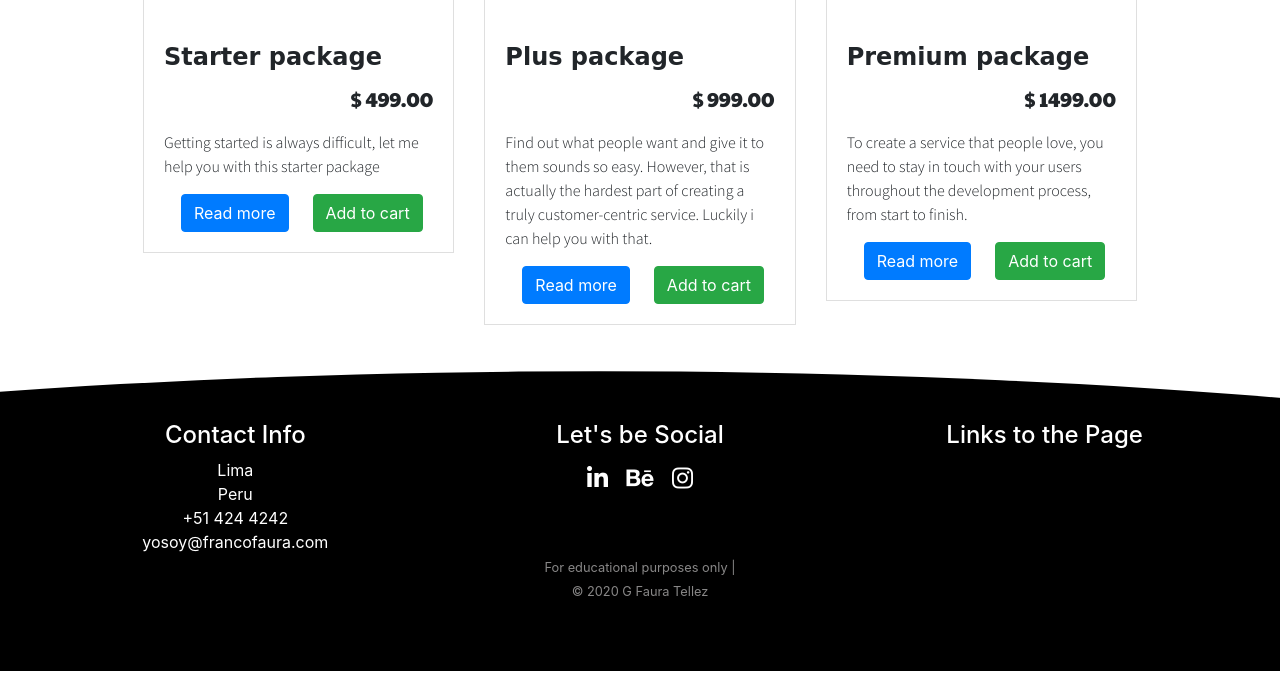
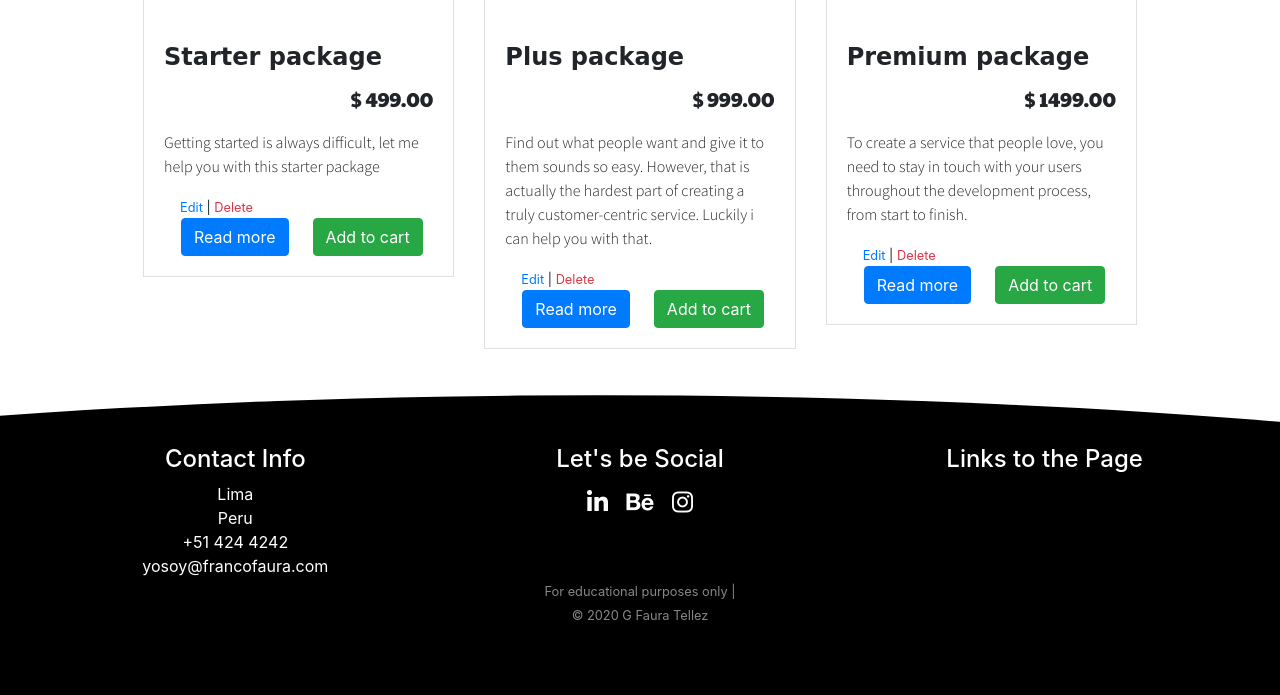
Before and after one commit to grisselfaura/Gris_MS4_project, a Django app: page /products/ in a window 1280 px wide. Shown: the part 529-1224 px from the top of the page. Before the commit the page ends 1200 px from the top, so only its background shows below. Run offline with Django 3.2, Linux system fonts and the light colour scheme; the visitor is signed in with stand-in values (Sample User, id 1); data comes from the database, SQL or seed files in the repository; some libraries are stand-ins or nearby versions; some web fonts are replaced.

Commit message:
product form delete option added

```diff
--- a/products/templates/products/services.html
+++ b/products/templates/products/services.html
@@ -95,6 +95,12 @@
                             {% endif %}
                             <p class="lead text-right price-text"> <strong>$ {{ instance.price }}</strong></p>
                             <p class="group inner list-group-item-text service-description">{{ instance.description }}</p>
+                            {% if request.user.is_superuser %}
+                                <small class="ml-3">
+                                    <a href="{% url 'edit_product' service_id %}">Edit</a> |
+                                    <a class="text-danger" href="{% url 'delete_product' service_id %}">Delete</a>
+                                </small>
+                            {% endif %}
                             <div class="row">
                                 <!--Read More Button-->
                                 <div class="col-xs-6">
--- a/products/urls.py
+++ b/products/urls.py
@@ -6,4 +6,5 @@ urlpatterns = [
     path('<int:service_id>/', views.service_detail, name='service_detail'),
     path('add/', views.add_product, name='add_product'),
     path('edit/<int:service_id>/', views.edit_product, name='edit_product'),
+    path('delete/<int:service_id>/', views.delete_product, name='delete_product'),
 ]
--- a/products/views.py
+++ b/products/views.py
@@ -81,9 +81,9 @@ def add_product(request):
     if request.method == 'POST':
         form = ProductForm(request.POST, request.FILES)
         if form.is_valid():
-            form.save()
+            service = form.save()
             messages.success(request, 'Service added successfully!')
-            return redirect(reverse('add_product'))
+            return redirect(reverse('service_detail', args=[service.id]))
         else:
             messages.error(request, 'Failed to add service. Please ensure the form is valid.')
     else:
@@ -119,3 +119,11 @@ def edit_product(request, service_id):
     }
 
     return render(request, template, context)
+
+
+def delete_product(request, service_id):
+    """ Delete a product from the store """
+    service = get_object_or_404(Service, pk=service_id)
+    service.delete()
+    messages.success(request, 'Service deleted!')
+    return redirect(reverse('products'))
```
